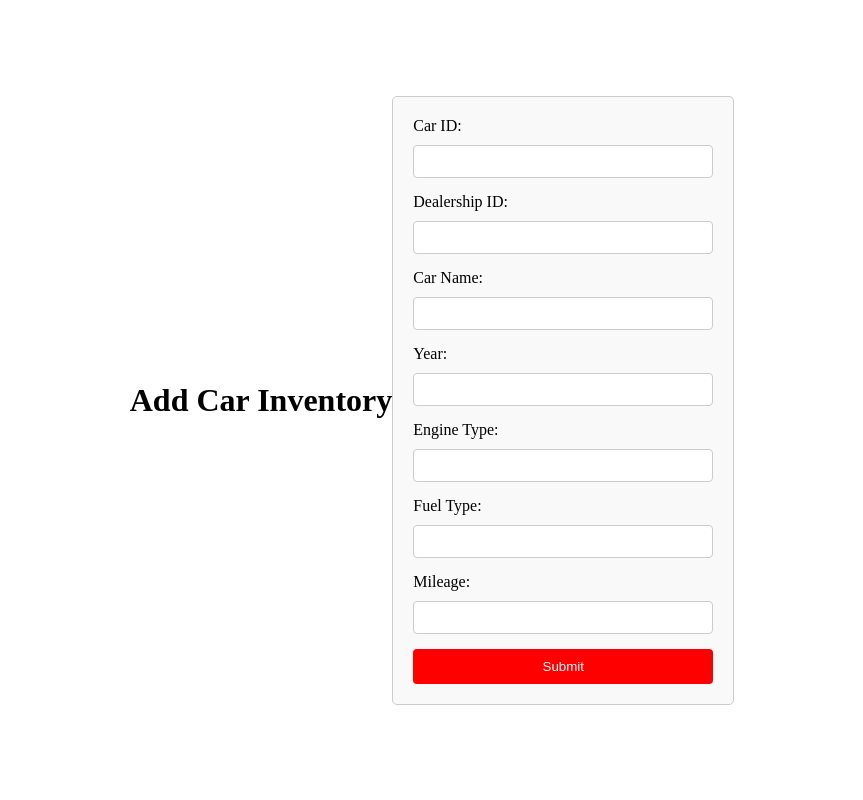
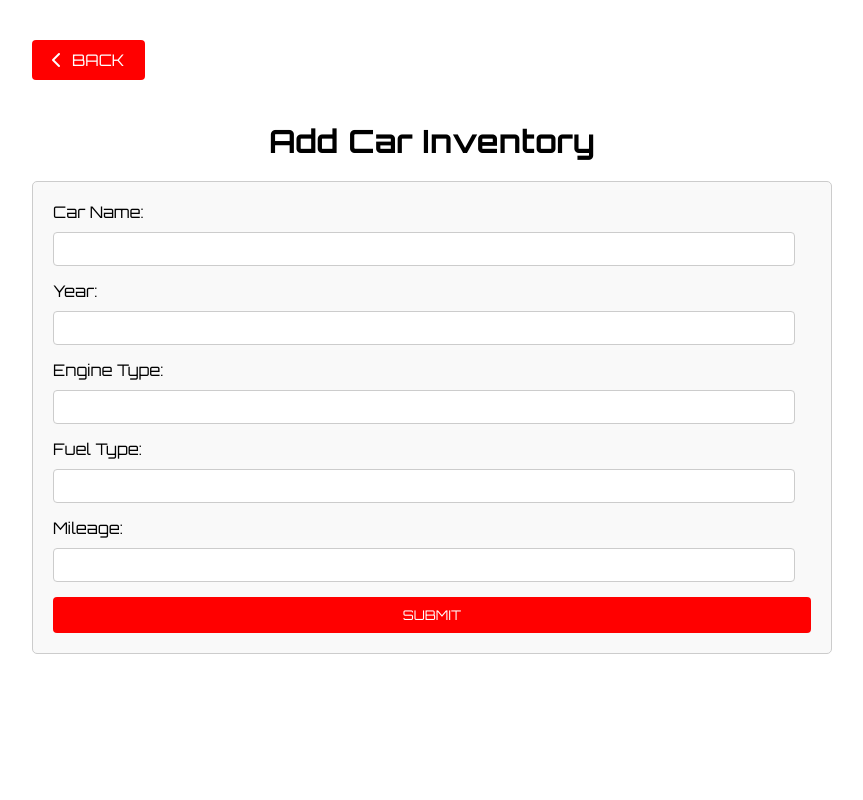
Before and after one commit to Riddlcal/OnlyImportsFlask, a Flask app: page /add_inventory in a window 1280 px wide. Shown: the whole page, without its empty margins (208-1071 px from the left). Run offline with Flask 3, Linux system fonts and the light colour scheme; some libraries are stand-ins or nearby versions.

Commit message:
Update add_inventory.html

```diff
--- a/templates/add_inventory.html
+++ b/templates/add_inventory.html
@@ -4,21 +4,36 @@
     <meta charset="UTF-8">
     <meta name="viewport" content="width=device-width, initial-scale=1.0">
     <title>Add Car Inventory</title>
+    <link rel="preconnect" href="https://fonts.googleapis.com">
+    <link rel="preconnect" href="https://fonts.gstatic.com" crossorigin>
+    <link href="https://fonts.googleapis.com/css2?family=Orbitron:wght@400..900&display=swap" rel="stylesheet">
+    <link rel="stylesheet" href="https://cdnjs.cloudflare.com/ajax/libs/font-awesome/6.5.2/css/all.min.css"/>
     <style>
         body {
             display: flex;
             justify-content: center;
             align-items: center;
-            height: 100vh;
             margin: 0;
         }
 
+        .container {
+            max-width: 800px;
+            width: 100%;
+            padding: 20px;
+        }
+
+        h1 {
+            text-align: center;
+            margin-bottom: 20px;
+            font-family: "Orbitron", sans-serif;
+        }
+
         form {
-            width: 300px;
             padding: 20px;
             border: 1px solid #ccc;
             border-radius: 5px;
             background-color: #f9f9f9;
+            margin-bottom: 80px;
         }
 
         label {
@@ -27,12 +42,13 @@
         }
 
         input[type="text"] {
-            width: 100%;
+            width: calc(100% - 16px);
             padding: 8px;
             margin-bottom: 15px;
             border: 1px solid #ccc;
             border-radius: 4px;
             box-sizing: border-box;
+            font-family: "Orbitron", sans-serif;
         }
 
         input[type="submit"] {
@@ -43,21 +59,54 @@
             background-color: red;
             color: white;
             cursor: pointer;
+            text-transform: uppercase;
+            font-family: "Orbitron", sans-serif;
         }
 
         input[type="submit"]:hover {
             background-color: darkred;
         }
+
+        .back-button a {
+            color: white;
+            text-decoration: none;
+            display: flex; /* or inline-block */
+            align-items: center; /* align items vertically */
+        }
+
+        .back-button {
+            display: inline-flex;
+            align-items: center;
+            margin-bottom: 20px;
+            margin-top: 20px;
+            padding: 10px 20px;
+            border: none;
+            border-radius: 4px;
+            background-color: red;
+            color: white;
+            cursor: pointer;
+            text-transform: uppercase;
+            font-family: "Orbitron", sans-serif;
+        }
+
+        .back-button:hover {
+            background-color: darkred;
+        }
+
+        label {
+            display: block;
+            margin-bottom: 10px;
+            font-family: "Orbitron", sans-serif;
+        }
     </style>
 </head>
 <body>
+    <div class="container">
+        <div class="back-button">
+            <a href="/"><i class="fa-solid fa-chevron-left" style="margin-right: 10px;"></i>Back</a>
+        </div>
         <h1>Add Car Inventory</h1>
         <form action="/add_inventory" method="POST">
-        <label for="car_id">Car ID:</label>
-        <input type="text" id="car_id" name="car_id">
-
-        <label for="dealership_id">Dealership ID:</label>
-        <input type="text" id="dealership_id" name="dealership_id">
 
             <label for="car_name">Car Name:</label>
             <input type="text" id="car_name" name="car_name">
@@ -74,7 +123,11 @@
             <label for="mileage">Mileage:</label>
             <input type="text" id="mileage" name="mileage">
 
+            <!-- Hidden input fields for randomly generated values -->
+            <input type="hidden" id="car_id" name="car_id" value="{{ car_id }}">
+
             <input type="submit" value="Submit">
         </form>
+    </div>
 </body>
 </html>
```
Lines whose indentation alone changed are shown as unchanged.
